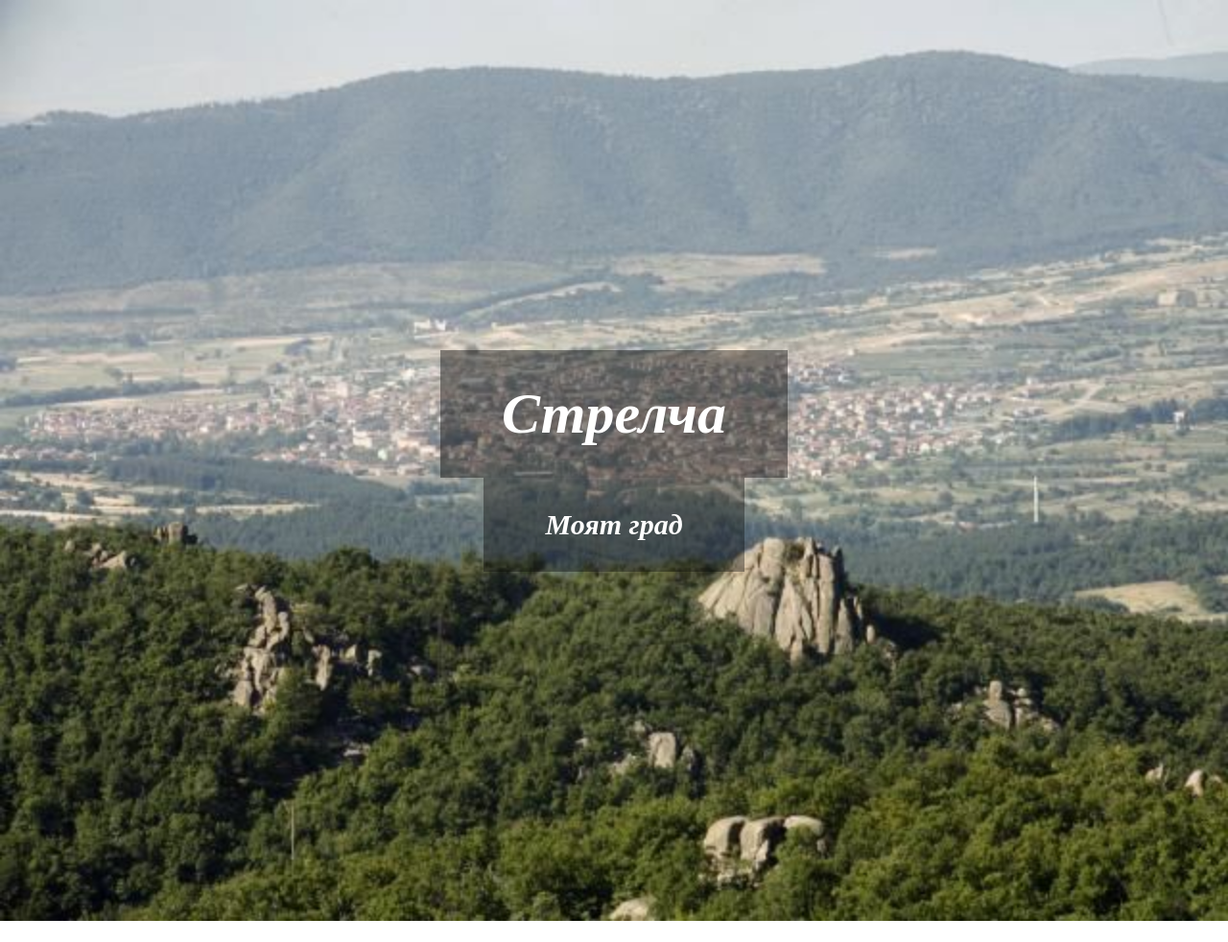
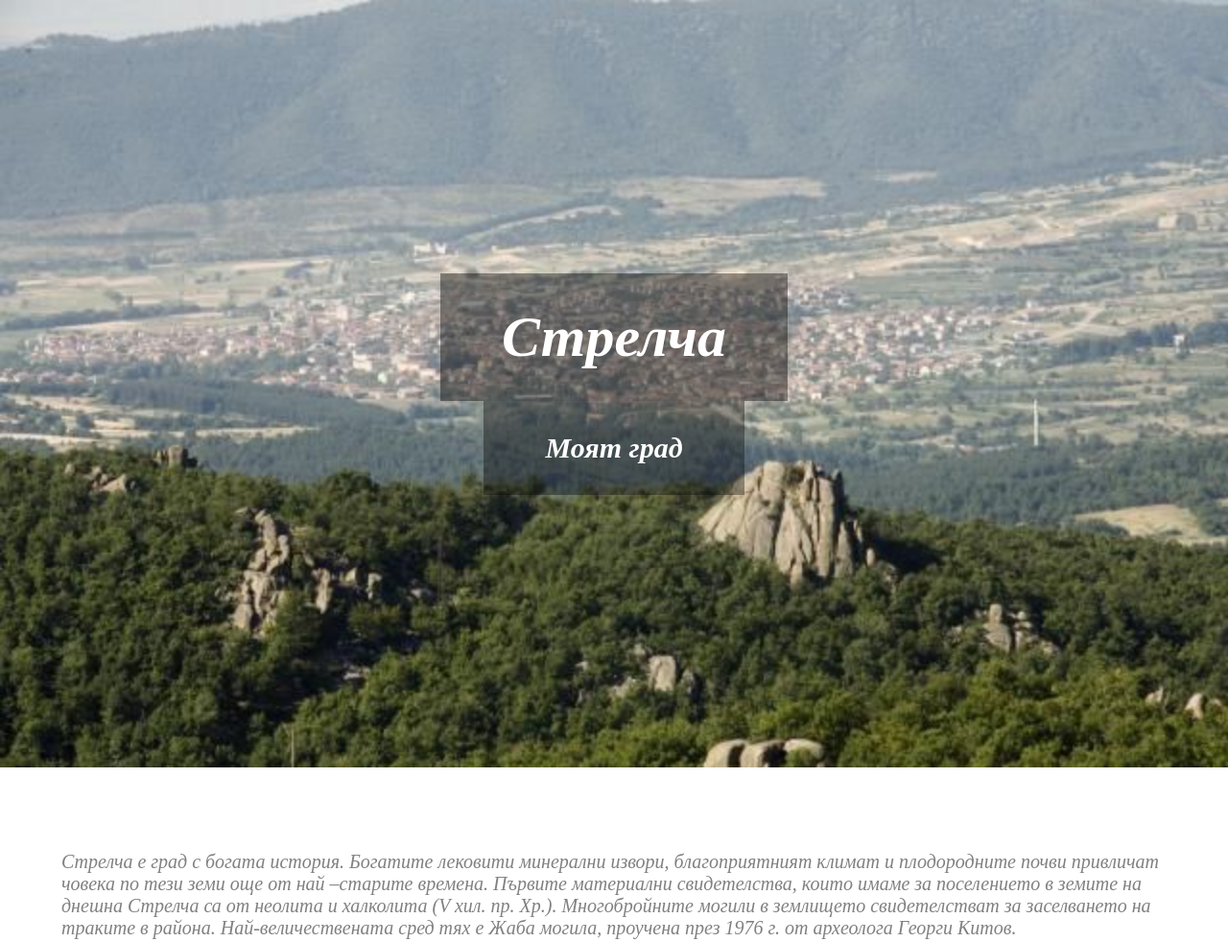
Before and after one commit to Blockade-14/Hometown, a plain HTML site: page index.html in a window 1280 px wide. Shown: the top 982 px of the page at 96% size. Drawn offline with Linux system fonts and the light colour scheme.

Commit message:
Fixed top image to be responsive

```diff
--- a/index.css
+++ b/index.css
@@ -7,14 +7,11 @@ body *{
     box-sizing: border-box;
     display: flex;
     flex: 1;
+
 }
 
 .column{
     flex-direction: column;
-}
-
-.color{
-    background-color: red;
 }
 
 .viewport{
@@ -22,7 +19,11 @@ body *{
 }
 
 .viewport img{
-    max-width: 100%;
+    display: block;
+    max-width: 100vw;
+    max-height: 100vh;
+    object-fit: cover;
+
 }
 
 .text{
```
Also changed, not shown: 8.jpg (deleted).
